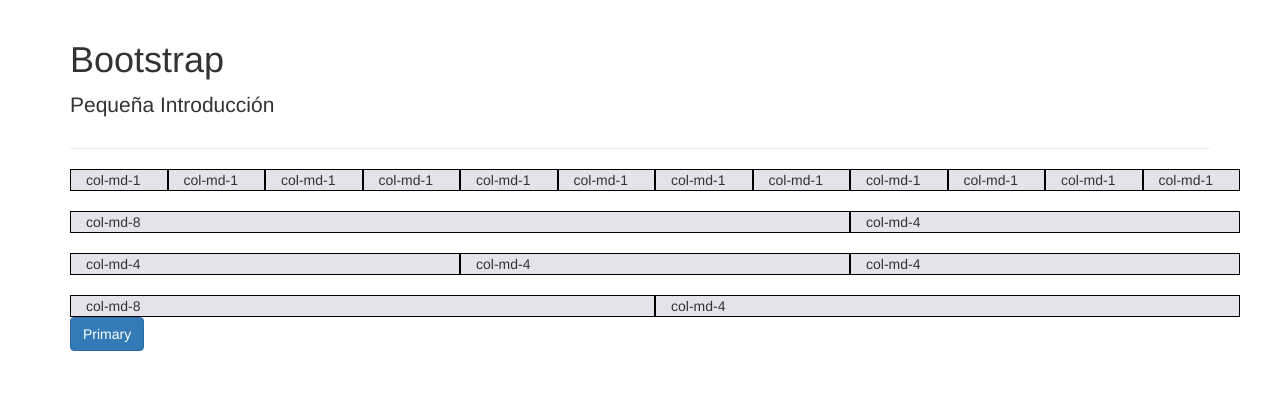
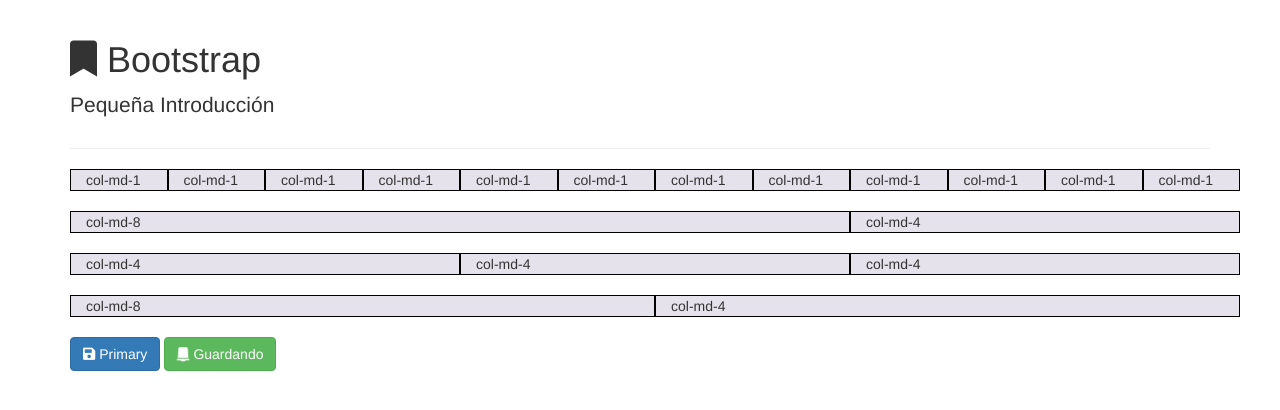
Before and after one commit to cafajardop/toolsDevelpmentResources, a plain HTML site: page index.html in a window 1280 px wide. Drawn offline with Linux system fonts and the light colour scheme.

Commit message:
Ajustes Readme

```diff
--- a/index.html
+++ b/index.html
@@ -8,6 +8,7 @@
 
     <!-- Estilos de la master -->
     <link rel="stylesheet" href="bootstrap/css/bootstrap.min.css">
+    <link rel="stylesheet" href="https://use.fontawesome.com/releases/v5.13.0/css/all.css" integrity="sha384-Bfad6CLCknfcloXFOyFnlgtENryhrpZCe29RTifKEixXQZ38WheV+i/6YWSzkz3V" crossorigin="anonymous">
     <link rel="stylesheet" href="lib/estilo.css">
 
     <!-- Estilos de los recursos adicionales -->
@@ -19,7 +20,7 @@
     <div class="container">
 
       <div class="page-header">
-        <h1>Bootstrap</h1>
+        <h1><i class="fa fa-bookmark"></i> Bootstrap</h1>
         <p class="lead">Pequeña Introducción</p>
       </div>
 
@@ -55,12 +56,16 @@
           <div class="col-md-6">col-md-8</div>
           <div class="col-md-6">col-md-4</div>
         </div>
-
       </div>
-
-
-      <button type="button" class="btn btn-primary">Primary</button>
-
+      <br>
+      <button type="button" class="btn btn-primary">
+        <i class="fa fa-save"></i>
+        Primary
+      </button>
+      <button type="button" class="btn btn-success">
+        <i class="fa fa-trash fa-spin"></i>
+        Guardando
+      </button>
 
       <!-- Hasta aquí modificaremos -->
     </div>
```
Also changed, not shown: 1 other file.
